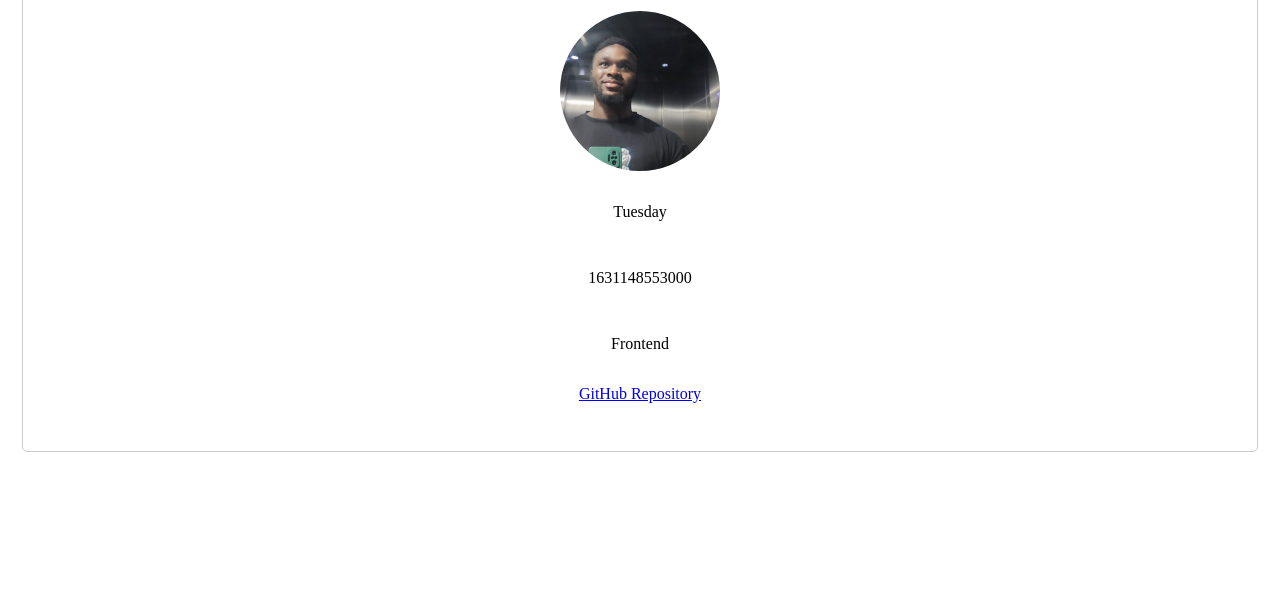
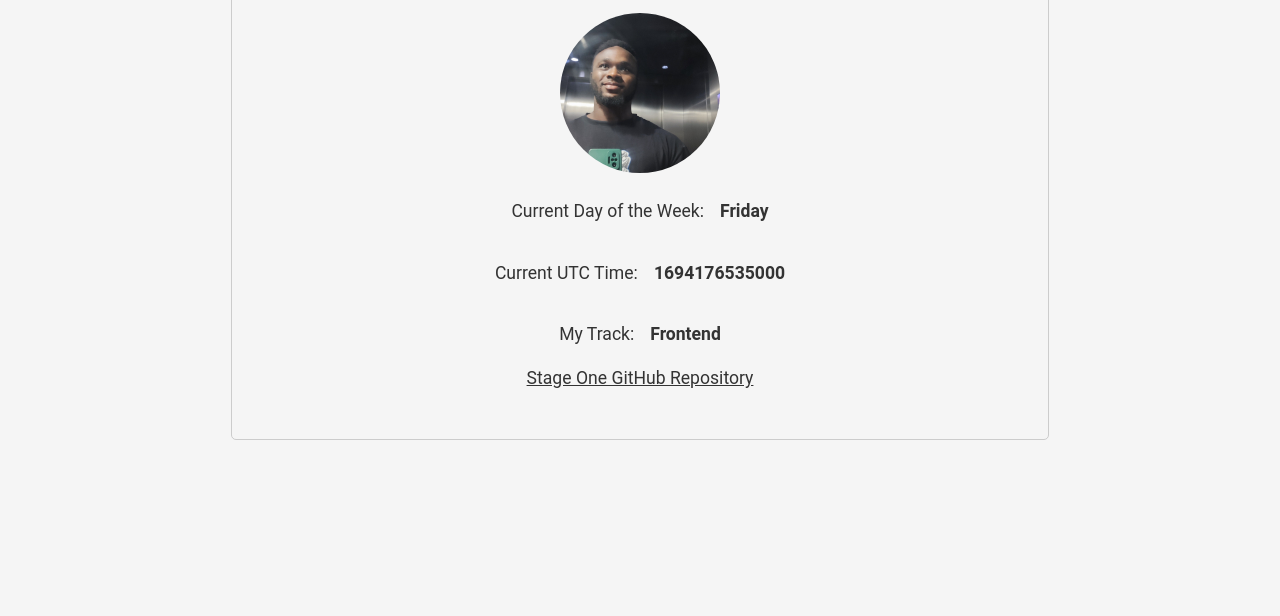
Before and after one commit to Christiano112/HNG_Stage-One, a plain HTML site: page index.html in a window 1280 px wide. Shown: the part 184-800 px from the top of the page. Drawn offline with Linux system fonts and the light colour scheme.

Commit message:
completed the project

```diff
--- a/index.html
+++ b/index.html
@@ -4,11 +4,11 @@
         <meta charset="UTF-8" />
         <meta name="viewport" content="width=device-width, initial-scale=1.0" />
         <link rel="stylesheet" href="styles.css" />
-        <title>Document</title>
+        <title>Frontend Page Creation with Specific Elements</title>
     </head>
     <body>
         <main class="profile">
-            <p data-testid="slackUserName">Christian Enyia</p>
+            <h1 data-testid="slackUserName">Christian Enyia</h1>
 
             <img
                 src="/slack-dp.jpeg"
@@ -16,18 +16,27 @@
                 data-testid="slackDisplayImage"
             />
 
-            <p data-testid="currentDayOfTheWeek">Tuesday</p>
+            <div class="day-time">
+                <p>Current Day of the Week:</p>
+                <p data-testid="currentDayOfTheWeek"></p>
+            </div>
 
-            <p data-testid="currentUTCTime">1631148553000</p>
+            <div class="day-time">
+                <p>Current UTC Time:</p>
+                <p data-testid="currentUTCTime"></p>
+            </div>
 
-            <p data-testid="myTrack">Frontend</p>
+            <div class="day-time">
+                <p>My Track:</p>
+                <p data-testid="myTrack">Frontend</p>
+            </div>
 
             <a
-                href="https://github.com/your-github-repo-url"
+                href="https://github.com/Christiano112/HNG_Stage-One"
                 data-testid="githubURL"
-                >GitHub Repository</a
+                >Stage One GitHub Repository</a
             >
         </main>
-        <script></script>
+        <script src="script.js"></script>
     </body>
 </html>
--- a/script.js
+++ b/script.js
@@ -0,0 +1,13 @@
+const date = new Date();
+const dayOfTheWeek = date.toLocaleString("en-US", {
+    weekday: "long",
+});
+const utcTime = date.getTime();
+const currentDayOfTheWeek = document.querySelector(
+    "[data-testid=currentDayOfTheWeek]"
+);
+const currentUTCTime = document.querySelector(
+    "[data-testid=currentUTCTime]"
+);
+currentDayOfTheWeek.innerHTML = dayOfTheWeek;
+currentUTCTime.innerHTML = utcTime;
--- a/styles.css
+++ b/styles.css
@@ -1,15 +1,21 @@
+body {
+    font-family: 'Roboto', sans-serif;
+    background-color: #f5f5f5;
+    color: #333;
+    font-size: 1.1rem;
+    line-height: 1.5;
+    margin: 0;
+    padding: 0;
+    box-sizing: border-box;
+}
+
 .profile {
     text-align: center;
-    margin: 5rem auto;
-    padding: 3rem;
+    margin: 3rem auto;
+    padding: 3rem 1.5rem;
     border: 1px solid #ccc;
     border-radius: 5px;
-    width: 90%;
-    display: flex;
-    flex-direction: column;
-    justify-content: center;
-    align-items: center;
-    gap: 1rem;
+    width: 60%;
 }
 
 .profile img {
@@ -17,3 +23,31 @@
     height: 10rem;
     border-radius: 50%;
 }
+
+.day-time {
+    display: flex;
+    justify-content: center;
+    align-items: center;
+    gap: 1rem;
+}
+
+.day-time p:nth-child(2) {
+    font-weight: bold;
+}
+
+a {
+    color: #333;
+}
+
+@media screen and (max-width: 768px) {
+    .profile {
+        width: 80%;
+        margin: 2rem auto;
+    }
+}
+
+@media screen and (max-width: 480px) {
+    .day-time {
+        display: block;
+    }
+}
```
